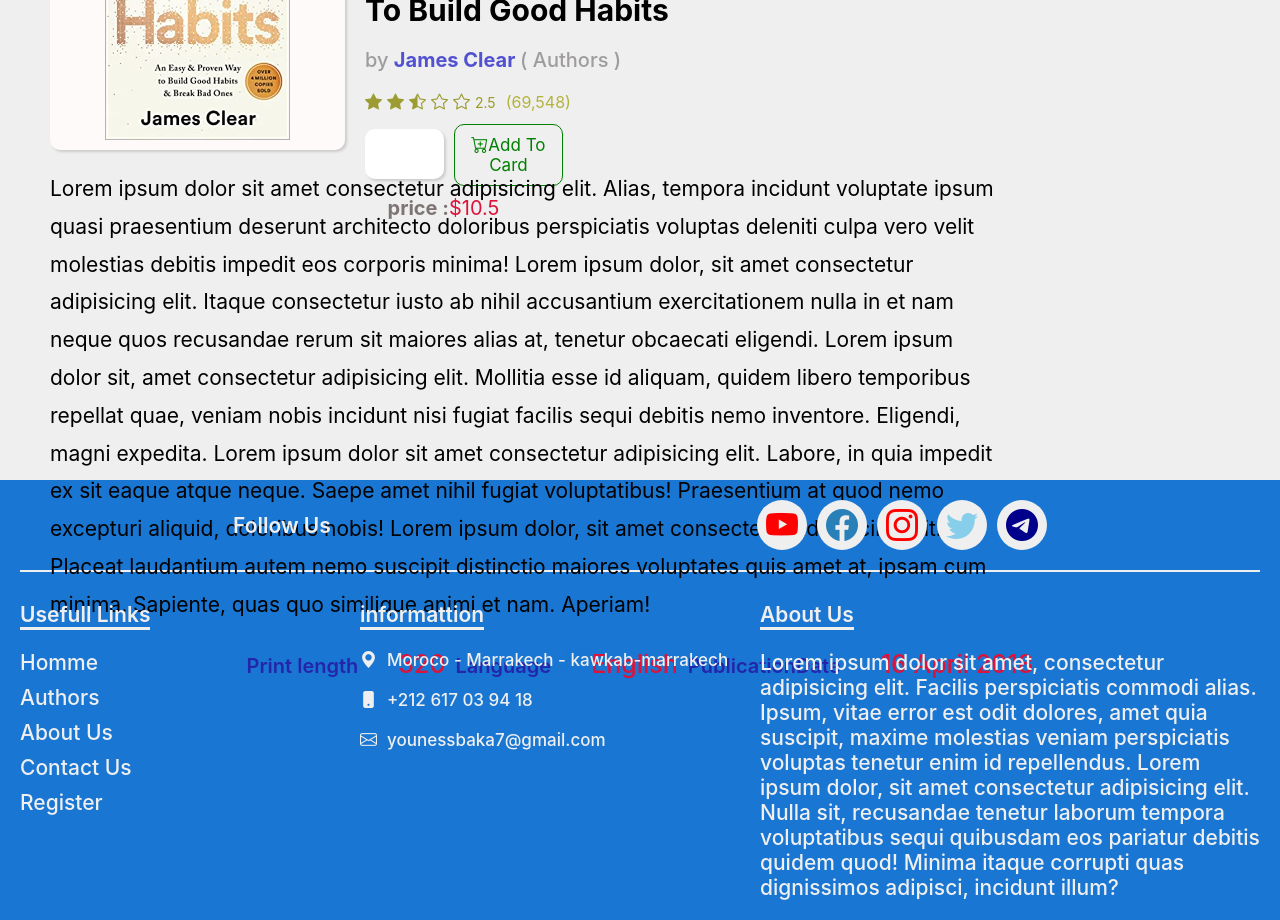
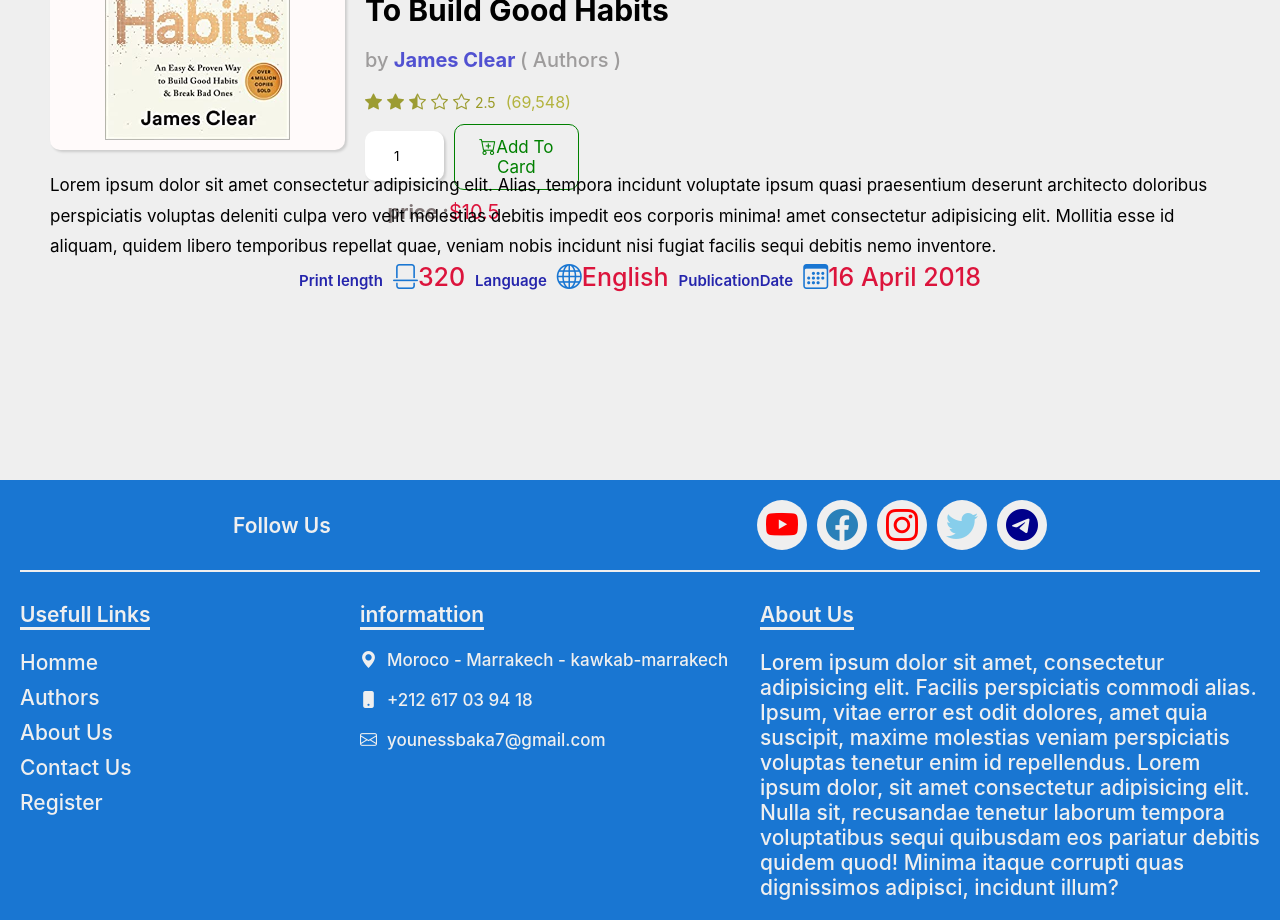
Before and after one commit to younessbakka7/book, a React (Create React App) app in the folder bibstore/: page /book/1 in a window 1280 px wide. Shown: the part 1000-1920 px from the top of the page. Built offline with nearby package versions, Linux system fonts and the light colour scheme.

Commit message:
use-contexte-api

```diff
--- a/bibstore/src/Components/Header/header.css
+++ b/bibstore/src/Components/Header/header.css
@@ -95,8 +95,25 @@
 }
 
 .hedear-middel-cart-car-wrapper {
+    position: relative;
     color: var(--main-color);
     font-size: 44px;
+}
+
+.notification{
+    position: absolute;
+    top: 0;
+    right: 0;
+    font-size: 15px;
+    background-color: rgb(240, 105, 8);
+    color: white;
+    border-radius: 50%;
+    width: 25px;
+    height: 25px;
+    display: flex;
+    align-items: center;
+    justify-content: center;
+
 }
 
 /*navbar*/
--- a/bibstore/src/Components/HeaderMiddle.jsx
+++ b/bibstore/src/Components/HeaderMiddle.jsx
@@ -1,8 +1,14 @@
 import React from 'react';
+import {useContext} from 'react';
 
 import {Link} from "react-router-dom"
 
+//notification
+
+import cartcontext from '../context/cartcontext'
+
 const HeaderMiddle = () => {
+  const { itemlenght } = useContext(cartcontext);
     return (
         <div className="hedear-middel">
 
@@ -22,6 +28,10 @@
 
 
         <Link to={"/cart"} className="hedear-middel-cart-car-wrapper">
+          {itemlenght>0 &&
+          <b className='notification'>{itemlenght}</b>
+          }
+
           <i className="bi bi-cart2"></i>
         </Link>
 
--- a/bibstore/src/Components/Modal/Modal.css
+++ b/bibstore/src/Components/Modal/Modal.css
@@ -14,7 +14,7 @@
 
 .modal-content {
   width: 50%;
-  height: 60%;
+  height: 80%;
   background-color: white;
   display: flex;
   align-items: flex-start;
--- a/bibstore/src/Components/Modal/Modal.jsx
+++ b/bibstore/src/Components/Modal/Modal.jsx
@@ -1,9 +1,21 @@
-import React from 'react';
+import React, { useState } from 'react';
 import "./Modal.css"
 import {Link, link} from "react-router-dom"
 import Rating from '../SlideBoook/Rating';
+import {useContext} from 'react';
+
+//add item in cart
+import cartitem from '../../context/cartcontext';
+
+
+
 const Modal = ({ dataBook, setOpenModal }) => {
+
+   //quantity
+   const [qty, setQty] = useState(1);
+
    const { image, title, inStock, author, rating, reviews, price,id } = dataBook
+   const { Additem } = useContext(cartitem);
    return (
       <div onClick={() => { setOpenModal(false) }} className="modal-container">
          <div onClick={(event) => { event.stopPropagation() }} className="modal-content">
@@ -28,8 +40,8 @@
                </div>
 
                <div className="model-content-info-add-card">
-                  <input type="number" min={1} max={100} className='Modal-add-to-card-input' />
-                  <button className='Modal-add-to-card-btn'>   <i className="bi bi-cart-plus"></i> Add To Card</button>
+                  <input type="number" min={1} max={100} value={qty} onChange={e=>setQty(e.target.value)} className='Modal-add-to-card-input' />
+                  <button onClick={() => Additem({...dataBook, quantity:qty})}  className='Modal-add-to-card-btn'>   <i className="bi bi-cart-plus"></i> Add To Card</button>
                </div>
 
                <Link to={`/Book/${id}`} className="model-content-info-link">
@@ -55,7 +67,7 @@
 
 
 
-            <p>lo</p>
+
          </div>
 
       </div>
--- a/bibstore/src/Components/SlideBoook/SlideBook.jsx
+++ b/bibstore/src/Components/SlideBoook/SlideBook.jsx
@@ -1,11 +1,17 @@
 
 import "./SlideBook.css"
 
-import { useState } from "react";
+import { useContext, useState } from "react";
 import Rating from "./Rating.jsx";
 import Modal from "../Modal/Modal.jsx";
+import cartcontext from "../../context/cartcontext";
 
 const SlideBook = ({data}) => {
+
+  //usecontexte pour add-tem-to-card
+  const { Additem } = useContext(cartcontext)
+  //quantity
+  const [quantity, setQuantity] = useState(1);
   //modal//
   const [openModal, setOpenModal] = useState(false);
   const [dataBook, setDatabook] = useState(null);
@@ -47,7 +53,7 @@
                <p className='book-slide-item-price'>${item.price}</p>
                <div className="book-slide-item-icon">
                <i onClick={(params) => {handleModal(item)}} class="bi bi-eye icon-show"></i>
-               <i class="bi bi-cart-check-fill icon-add-cart"></i>
+               <i onClick={() =>Additem({...item, quantity}) } class="bi bi-cart-check-fill icon-add-cart"></i>
                </div>
 
                </div>
--- a/bibstore/src/Components/pages/Book/Book.css
+++ b/bibstore/src/Components/pages/Book/Book.css
@@ -71,9 +71,9 @@
     color: green;
     background-color: transparent;
     font-size: 17px;
-    padding: 10px;
+    padding: 12px;
     border-radius: 10px;
-    width: 35%;
+    width: 40%;
     cursor: pointer;
     transition: 0.5s;
 }
@@ -82,8 +82,8 @@
 }
 
 .book-content-description{
-    width:80%;
-    font-size: 21px;
+    width:100%;
+    font-size: 17px;
     line-height: 1.8;
 
 }
@@ -92,21 +92,21 @@
     gap: 10px;
     align-items: center;
     justify-content: center;
-    margin-top: 20px;
-    font-size: 23px;
+
+
 }
 
 .print-length small,
 .Language small,
 .Publication-Date small{
     color: rgb(37, 37, 172);
-    font-size: 20px;
+    font-size: 15px;
     font-weight: 600;
     margin-right: 10px;
 }
 
 .icon-show-book{
-    font-size: 30px;
+    font-size: 25px;
     color: var(--primary-color);
 }
 
@@ -135,3 +135,6 @@
     color: crimson;
     font-size: 20px;
 }
+.cart-plus{
+  border: none;
+}
--- a/bibstore/src/Components/pages/Book/Book.jsx
+++ b/bibstore/src/Components/pages/Book/Book.jsx
@@ -1,9 +1,16 @@
-import React from 'react';
+import React, { useContext, useState } from 'react';
 import "./Book.css";
 import {books} from '../../../data/books';
 import {useParams} from "react-router-dom"
 import Rating from '../../SlideBoook/Rating';
+//
+
+import CartContext from '../../../context/cartcontext';
 const Book = () => {
+//qantity book
+const [qty, setQty] = useState(1);
+
+    const { Additem } = useContext(CartContext);;
     const {id} = useParams()
     const book = books.find((u) => {
         return u.id === parseInt(id)
@@ -23,10 +30,10 @@
             <Rating rating={book.rating} reviews={book.reviews}/>
 
             <div className="book-content-add-card">
-                <input type="number" max={100} min={1} className='book-content-input' />
+                <input type="number" max={100} min={1} value={qty} onChange={e=>setQty(e.target.value)}   className='book-content-input' />
 
-                <button className='book-content-show-btn'>
-                <i class="bi bi-cart-plus"></i>
+                <button onClick={() => Additem({...book, quantity:qty})}  className='book-content-show-btn'>
+                <i class="bi bi-cart-plus "></i>
                     Add To Card
                 </button>
 
@@ -58,9 +65,7 @@
             <p>
             Lorem ipsum dolor sit amet consectetur adipisicing elit. Alias, tempora incidunt voluptate ipsum quasi praesentium
                      deserunt architecto doloribus perspiciatis voluptas deleniti culpa vero velit molestias debitis impedit eos corporis minima!
-                    Lorem ipsum dolor, sit amet consectetur adipisicing elit. Itaque consectetur iusto ab nihil accusantium exercitationem nulla in et nam neque quos recusandae rerum sit maiores alias at,
-                     tenetur obcaecati eligendi.
-                     Lorem ipsum dolor sit, amet consectetur adipisicing elit. Mollitia esse id aliquam, quidem libero temporibus repellat quae, veniam nobis incidunt nisi fugiat facilis sequi debitis nemo inventore. Eligendi, magni expedita. Lorem ipsum dolor sit amet consectetur adipisicing elit. Labore, in quia impedit ex sit eaque atque neque. Saepe amet nihil fugiat voluptatibus! Praesentium at quod nemo excepturi aliquid, doloribus nobis! Lorem ipsum dolor, sit amet consectetur adipisicing elit. Placeat laudantium autem nemo suscipit distinctio maiores voluptates quis amet at, ipsam cum minima. Sapiente, quas quo similique animi et nam. Aperiam!
+                   amet consectetur adipisicing elit. Mollitia esse id aliquam, quidem libero temporibus repellat quae, veniam nobis incidunt nisi fugiat facilis sequi debitis nemo inventore.
 
             </p>
       </div>
--- /dev/null
+++ b/bibstore/src/context/Cartprovider.jsx
@@ -0,0 +1,40 @@
+import  { useState } from 'react';
+
+import cartcontext from './cartcontext';
+
+const Cartprovider = ({ children }) => {
+    const [cartitems, setCartitems] = useState([])
+
+    // Add to card
+
+    const Additem = (item) => {
+      const Exist = cartitems.find(cart =>cart.id === item.id)
+      if(Exist){
+        setCartitems(cartitems.map((newitem)=> newitem.id === item.id ? item : newitem )) //repete item just change quantity
+      }  else{
+        setCartitems((prev) =>  [...prev, item])
+      }
+
+    }
+
+    // Rempve to item in card
+
+    const Removeitem = (id) => {
+        const cart = cartitems.filter((c) => c.id !== id);
+        setCartitems(cart)
+
+    }
+    return (
+      <cartcontext.Provider value={{
+        cartitems,
+        Additem,
+        Removeitem,
+        itemlenght:cartitems.length //lenght cartitems in array to cart(sla)
+
+
+    }}>
+            {children}
+        </cartcontext.Provider>)
+}
+
+export default Cartprovider;
--- /dev/null
+++ b/bibstore/src/context/cartcontext.js
@@ -0,0 +1,5 @@
+import  { createContext } from 'react';
+
+const cartcontext = createContext()
+
+export default cartcontext;
--- a/bibstore/src/index.css
+++ b/bibstore/src/index.css
@@ -31,14 +31,14 @@
 
 
 ::-webkit-scrollbar {
-  width: 12px;
+  width: 6px;
 
 }
 
 
 ::-webkit-scrollbar-track {
   background: #f1f1f1;
-
+  width: 10px;
 }
 
 
--- a/bibstore/src/index.js
+++ b/bibstore/src/index.js
@@ -2,11 +2,15 @@
 import ReactDOM from 'react-dom/client';
 import './index.css';
 import App from './App';
+import Cartprovider from './context/Cartprovider';
 
 
 const root = ReactDOM.createRoot(document.getElementById('root'));
 root.render(
   <React.StrictMode>
-    <App />
+<Cartprovider>
+<App />
+</Cartprovider>
+
   </React.StrictMode>
 );
```
Also changed, not shown: bibstore/src/Components/pages/cart/Cart.jsx (+12 -8 lines).
